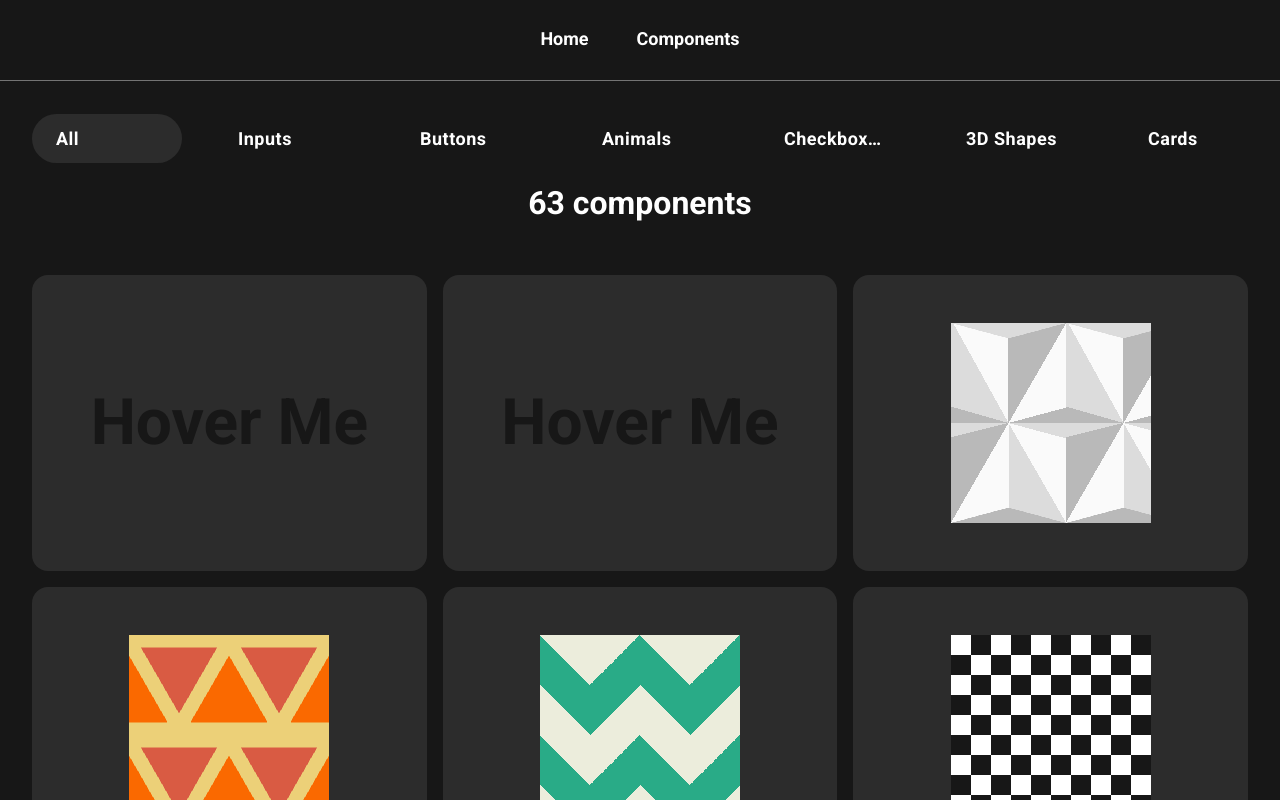
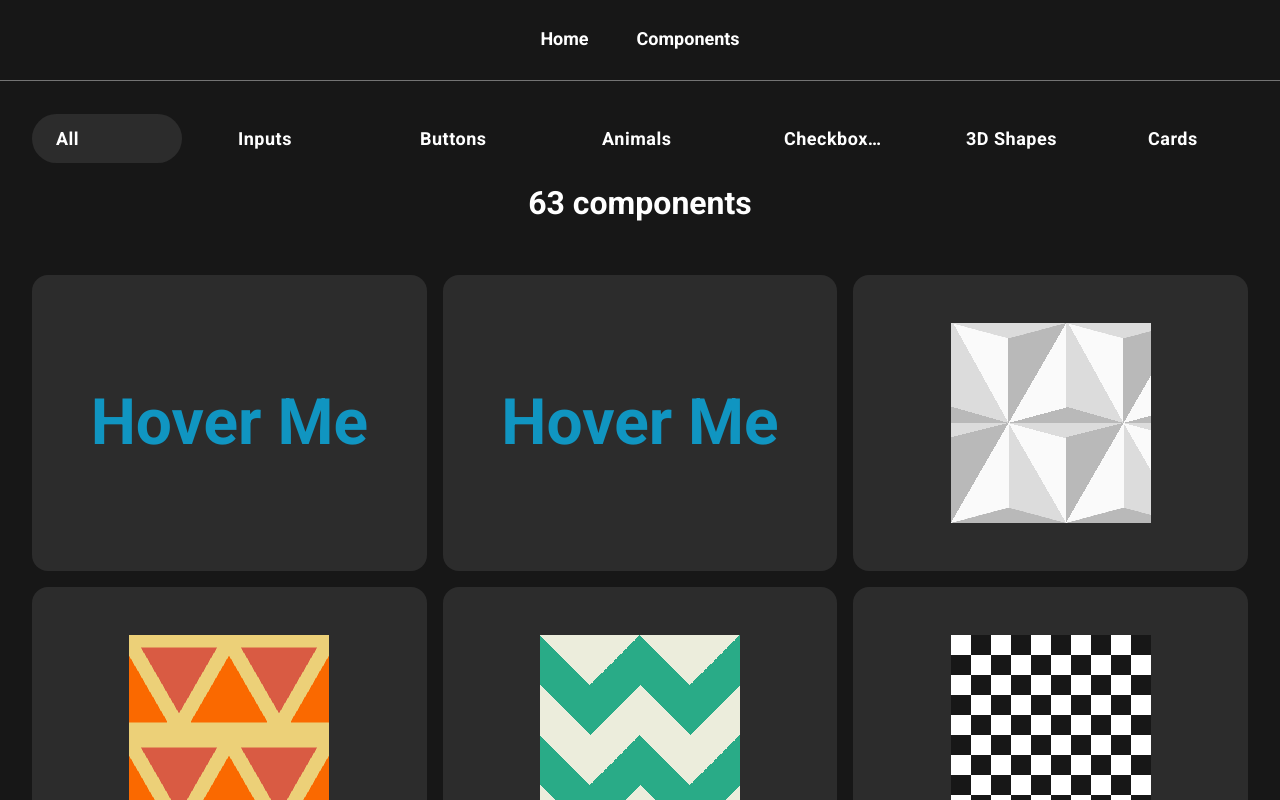
Before and after one commit to arishem51/iuniverse, a React (Vite) app: page /all in a window 1280 px wide. Shown: the top 800 px of the page. Built offline with nearby package versions, Linux system fonts and the light colour scheme.

Commit message:
feat: color

```diff
--- a/src/components/ListComponent/Text/TextHover.tsx
+++ b/src/components/ListComponent/Text/TextHover.tsx
@@ -2,10 +2,11 @@ import React from "react";
 import styled from "styled-components";
 
 const Text = styled.h1`
+  --color: #1095c1;
   padding: 0 0.1em;
   font-size: 4em;
-  color: var(--color-dark);
-  background: linear-gradient(#1095c1 0 0) no-repeat;
+  color: var(--color);
+  background: linear-gradient(var(--color) 0 0) no-repeat;
   background-size: 0 100%;
   transition: background-size 0.3s, color 0.3s;
   cursor: pointer;
--- a/src/components/ListComponent/Text/TextHoverTwo.tsx
+++ b/src/components/ListComponent/Text/TextHoverTwo.tsx
@@ -6,10 +6,11 @@ const Text = styled.h1`
   --bg-position-delay: 0s;
   --color-delay: 0s;
   --bg-size-delay: var(--duration);
+  --color: #1095c1;
   padding: 0 0.1em;
   font-size: 4em;
-  color: var(--color-dark);
-  background: linear-gradient(#1095c1 0 0) no-repeat;
+  color: var(--color);
+  background: linear-gradient(var(--color) 0 0) no-repeat;
   background-position: 0 1.4em;
   background-size: 0 100%;
   transition: background-position var(--duration) var(--bg-position-delay),
```
